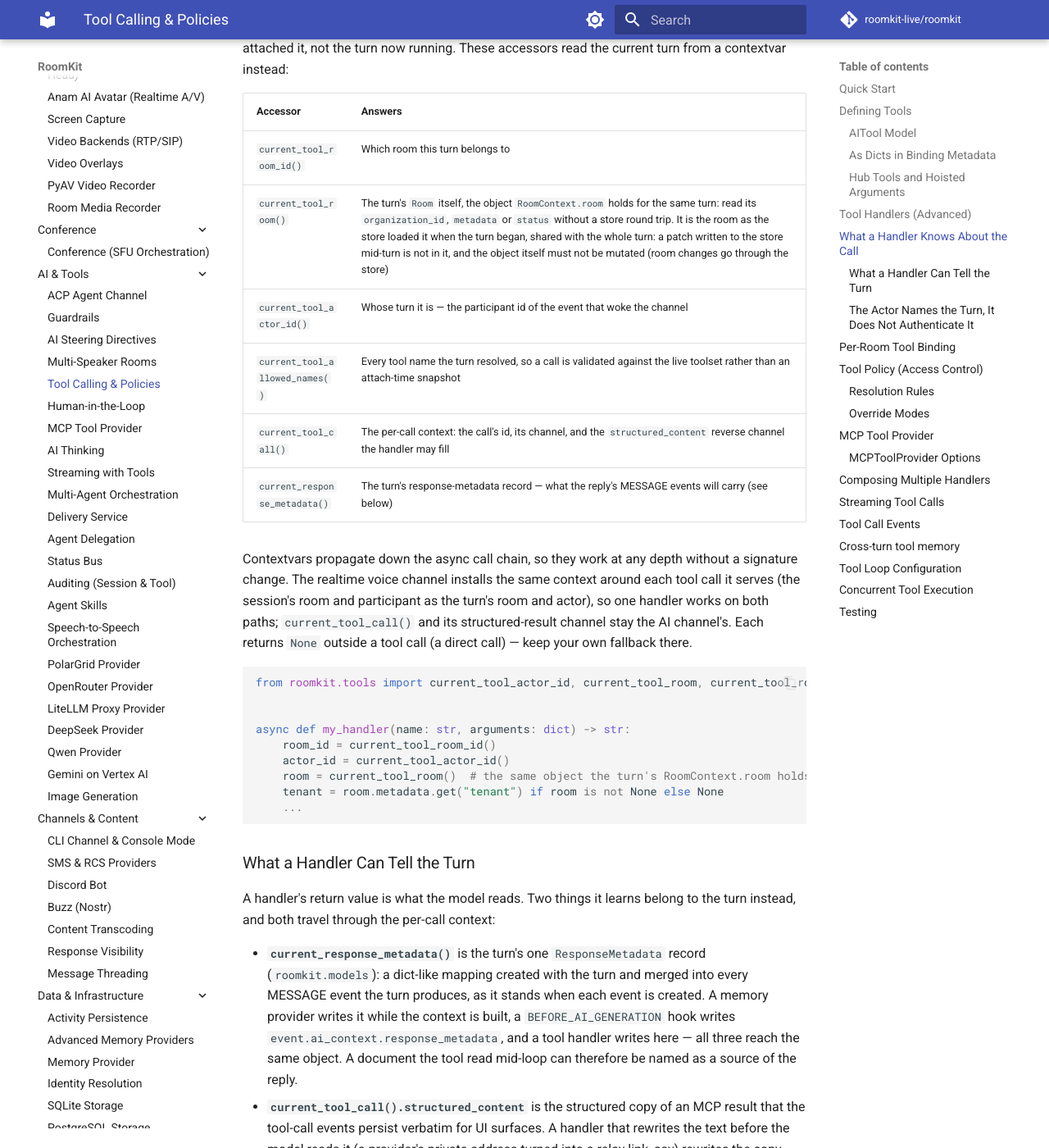
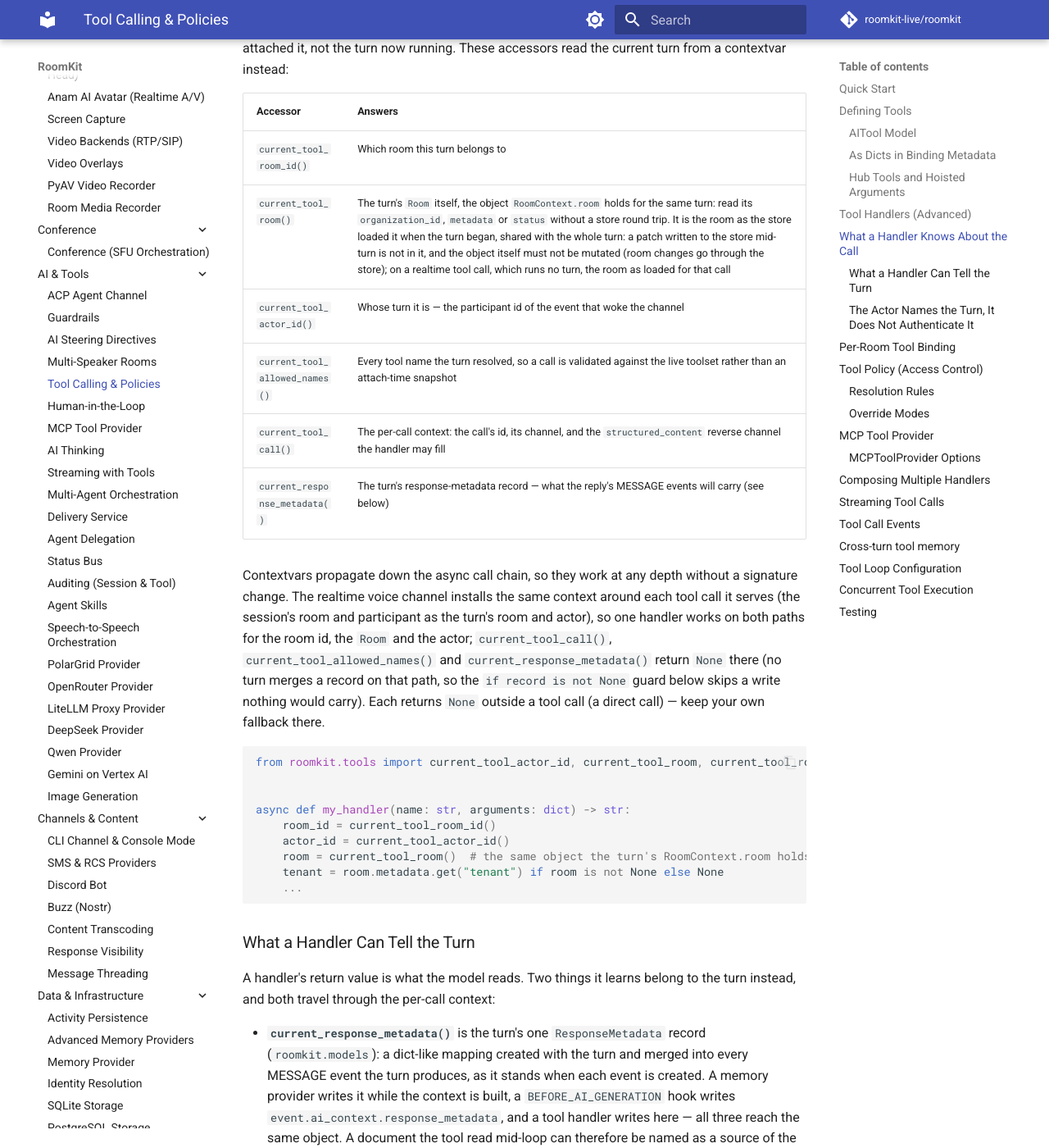
Before and after one commit to roomkit-live/roomkit-docs, an MkDocs documentation site: the page built from docs/guides/tool-calling.md, in a window 1280 px wide and 1400 px high, scrolled down 5456 px. Shown: the whole window at 82% size. Built offline with MkDocs 1.6.1 and Material for MkDocs 9.7.7, drawn with Linux system fonts in a browser that asks for light colours; comment, search, counter and statistics services are not loaded.

Commit message:
docs(tools): the realtime tool context, exactly (RMK-183)
Review follow-up: the Room on a realtime tool call is the one loaded for the call, and current_tool_call(), current_tool_allowed_names() and current_response_metadata() answer None there.

````diff
--- a/docs/guides/tool-calling.md
+++ b/docs/guides/tool-calling.md
@@ -242,7 +242,7 @@ running. These accessors read the current turn from a contextvar instead:
 | Accessor | Answers |
 |----------|---------|
 | `current_tool_room_id()` | Which room this turn belongs to |
-| `current_tool_room()` | The turn's `Room` itself, the object `RoomContext.room` holds for the same turn: read its `organization_id`, `metadata` or `status` without a store round trip. It is the room as the store loaded it when the turn began, shared with the whole turn: a patch written to the store mid-turn is not in it, and the object itself must not be mutated (room changes go through the store) |
+| `current_tool_room()` | The turn's `Room` itself, the object `RoomContext.room` holds for the same turn: read its `organization_id`, `metadata` or `status` without a store round trip. It is the room as the store loaded it when the turn began, shared with the whole turn: a patch written to the store mid-turn is not in it, and the object itself must not be mutated (room changes go through the store); on a realtime tool call, which runs no turn, the room as loaded for that call |
 | `current_tool_actor_id()` | Whose turn it is — the participant id of the event that woke the channel |
 | `current_tool_allowed_names()` | Every tool name the turn resolved, so a call is validated against the live toolset rather than an attach-time snapshot |
 | `current_tool_call()` | The per-call context: the call's id, its channel, and the `structured_content` reverse channel the handler may fill |
@@ -251,10 +251,12 @@ running. These accessors read the current turn from a contextvar instead:
 Contextvars propagate down the async call chain, so they work at any depth
 without a signature change. The realtime voice channel installs the same
 context around each tool call it serves (the session's room and participant
-as the turn's room and actor), so one handler works on both paths;
-`current_tool_call()` and its structured-result channel stay the AI channel's.
-Each returns `None` outside a tool call (a direct call) — keep your own
-fallback there.
+as the turn's room and actor), so one handler works on both paths for the
+room id, the `Room` and the actor; `current_tool_call()`,
+`current_tool_allowed_names()` and `current_response_metadata()` return `None`
+there (no turn merges a record on that path, so the `if record is not None`
+guard below skips a write nothing would carry). Each returns `None` outside a
+tool call (a direct call) — keep your own fallback there.
 
 ```python
 from roomkit.tools import current_tool_actor_id, current_tool_room, current_tool_room_id
````
Also changed, not shown: docs/features.md (+1 -1 lines).
